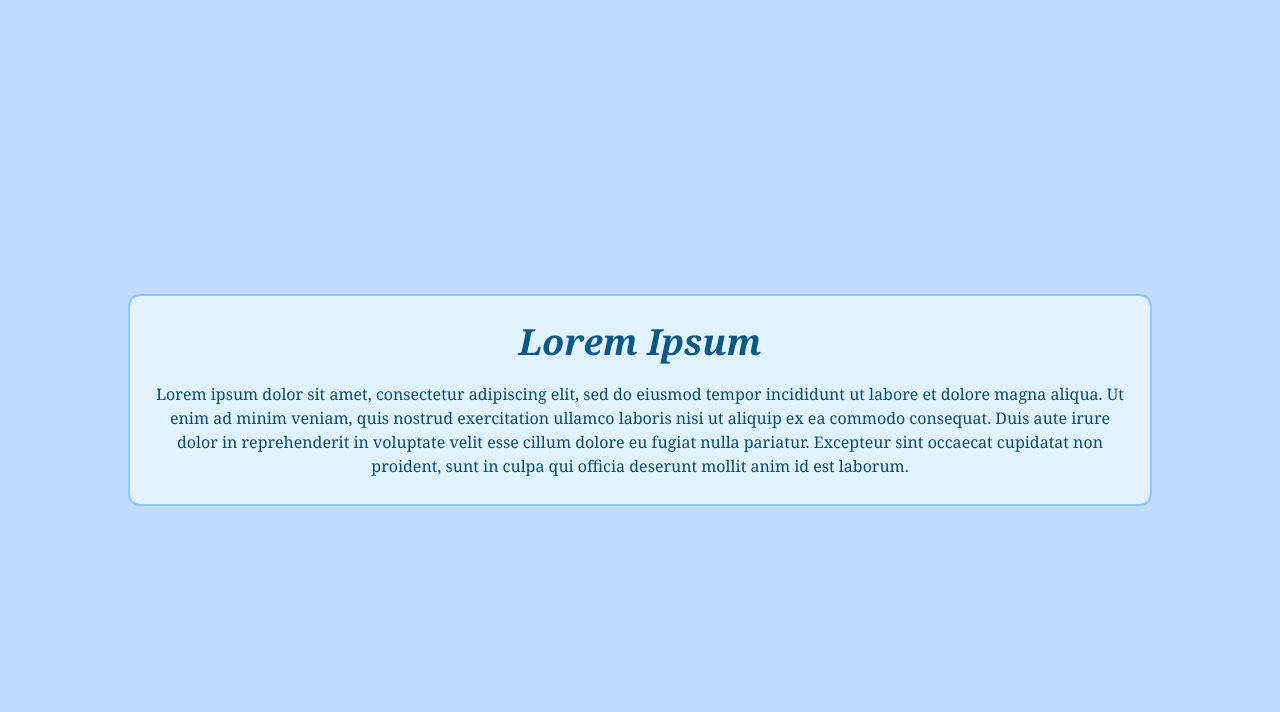
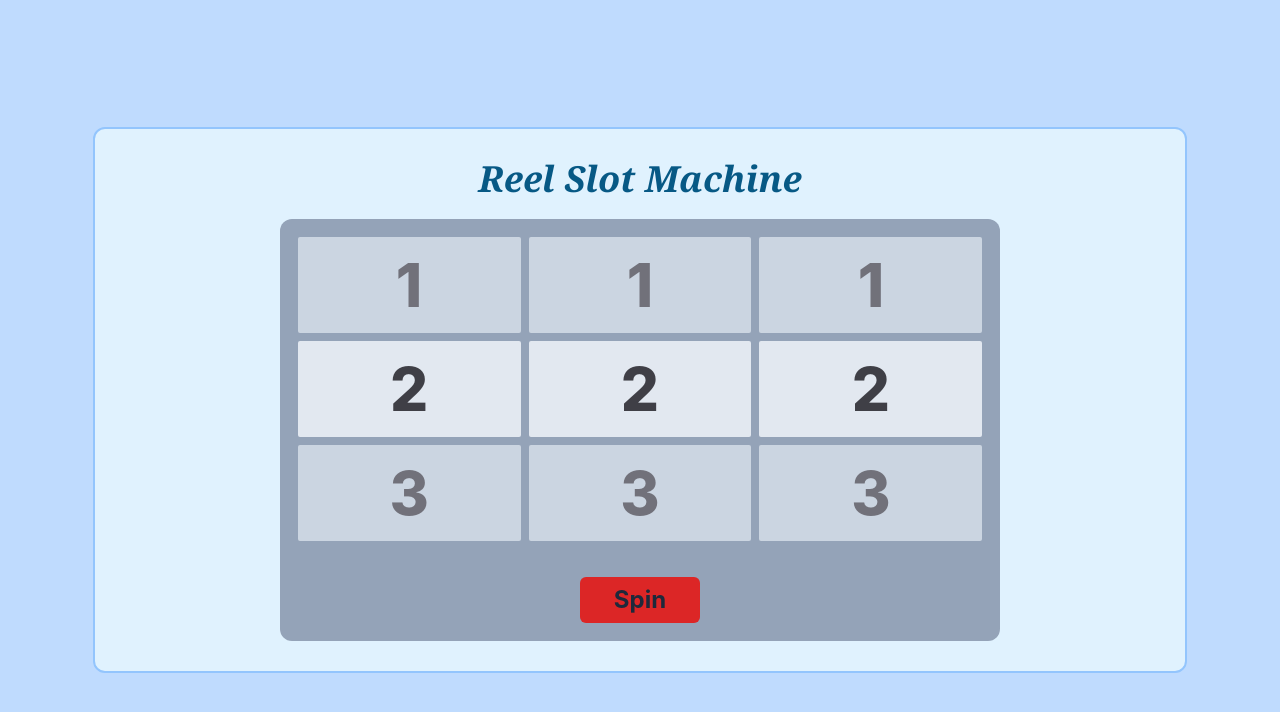
Before and after one commit to MattX101/reel-slot-machine, a React (Create React App) app: page / in a window 1280 px wide. Shown: the top 712 px of the page. Built offline with nearby package versions, Linux system fonts and the light colour scheme.

Commit message:
Added slot machine design

```diff
--- a/src/App.tsx
+++ b/src/App.tsx
@@ -1,18 +1,22 @@
 import './App.css';
+import ReelSlotMachine from './components/ReelSlotMachine';
 
 function App() {
   return (
     <>
-      <div className='grid h-screen bg-blue-200 px-10p py-1p place-items-center'>
-        <div className='bg-sky-100 border-2 border-blue-300 rounded-xl p-2.5p'>
-          <h1 className='mb-5 font-serif text-4xl italic font-bold text-center text-sky-800 '>
-            Lorem Ipsum
-          </h1>
+      <div className='grid h-screen bg-blue-200 px-2.5p py-1p place-items-center'>
+        <div className='bg-sky-100 border-2 border-blue-300 rounded-xl p-2.5p w-90p'>
 
-          <p className='font-serif text-center text-sky-900'>
-            Lorem ipsum dolor sit amet, consectetur adipiscing elit, sed do eiusmod tempor incididunt ut labore et dolore magna aliqua. Ut enim ad minim veniam, quis nostrud exercitation ullamco laboris nisi ut aliquip ex ea commodo consequat. Duis aute irure dolor in reprehenderit in voluptate velit esse cillum dolore eu fugiat nulla pariatur. Excepteur sint occaecat cupidatat non proident, sunt in culpa qui officia deserunt mollit anim id est laborum.
-          </p>
+          <div className=' px-15p'>
+
+            <h1 className='mb-5 font-serif text-4xl italic font-bold text-center text-sky-800 '>
+              Reel Slot Machine
+            </h1>
+
+            <ReelSlotMachine />
+          </div>
         </div>
+
       </div>
     </>
   );
--- /dev/null
+++ b/src/components/ReelSlotMachine.tsx
@@ -0,0 +1,30 @@
+import ReelSpinButton from './ReelSpinButton'
+
+const ReelSlotMachine = ({ }) => {
+    return (
+        <>
+            <div className='text-6xl font-extrabold '>
+                <div className="grid grid-cols-3 grid-rows-3 gap-2 bg-slate-400 p-2.5p rounded-t-xl">
+                    {/* Left Column */}
+                    <div className='grid h-24 col-start-1 row-start-1 rounded-sm text-zinc-500 bg-slate-300 place-items-center'>1</div>
+                    <div className="grid col-start-1 row-start-2 rounded-sm text-zinc-700 bg-slate-200 place-items-center">2</div>
+                    <div className="grid col-start-1 row-start-3 rounded-sm text-zinc-500 bg-slate-300 place-items-center">3</div>
+
+                    {/* Middle Column */}
+                    <div className="grid col-start-2 row-start-1 rounded-sm text-zinc-500 bg-slate-300 place-items-center">1</div>
+                    <div className="grid col-start-2 row-start-2 rounded-sm text-zinc-700 bg-slate-200 place-items-center">2</div>
+                    <div className="grid col-start-2 row-start-3 rounded-sm text-zinc-500 bg-slate-300 place-items-center">3</div>
+
+                    {/* Right Column */}
+                    <div className="grid col-start-3 row-start-1 rounded-sm text-zinc-500 bg-slate-300 place-items-center">1 </div>
+                    <div className="grid col-start-3 row-start-2 rounded-sm text-zinc-700 bg-slate-200 place-items-center">2</div>
+                    <div className="grid col-start-3 row-start-3 rounded-sm text-zinc-500 bg-slate-300 place-items-center">3</div>
+                </div>
+            </div>
+
+            <ReelSpinButton />
+        </>
+    )
+}
+
+export default ReelSlotMachine;
--- /dev/null
+++ b/src/components/ReelSpinButton.tsx
@@ -0,0 +1,11 @@
+const ReelSpinButton = ({ }) => {
+    return (
+        <div className=' bg-slate-400 p-2.5p grid place-items-center rounded-b-xl'>
+            <button className="text-2xl font-bold bg-red-600 rounded-md text-slate-800 p-1p px-5p hover:bg-red-300 ">
+                Spin
+            </button>
+        </div>
+    )
+}
+
+export default ReelSpinButton;
```
